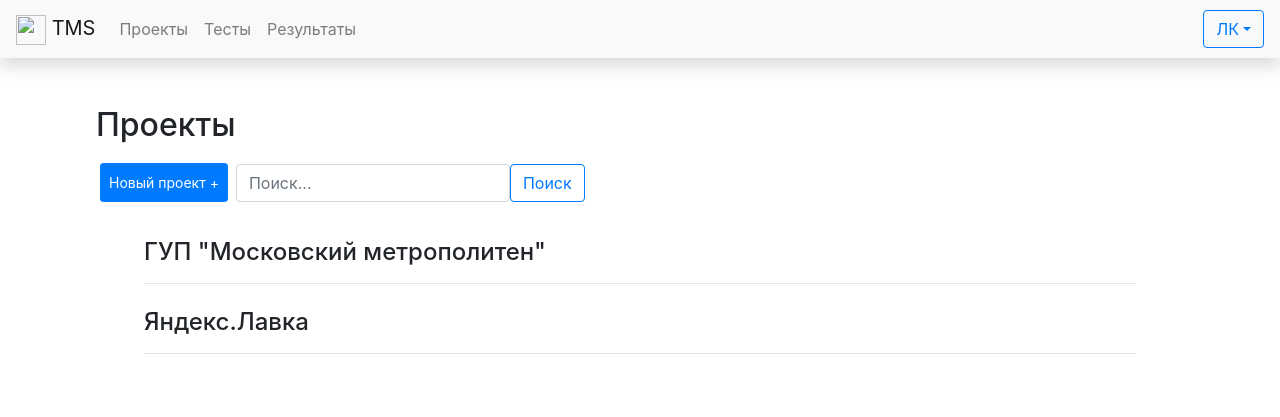
After one commit to zhizhkaa/zhizhkaa_TMS, a Django app: page /projects in a window 1280 px wide. The commit adds this page. Shown: the top 417 px of the page. Run offline with Django 4.2, Linux system fonts and the light colour scheme; a user stored in the database is signed in; data comes from the database, SQL or seed files in the repository; both versions use the stored data as it was after the commit.

Commit message:
updated templates

```diff
--- a/TMS/urls.py
+++ b/TMS/urls.py
@@ -19,4 +19,5 @@ from django.urls import include, path
 urlpatterns = [
     path('', include('tests.urls')),
     path('admin/', admin.site.urls),
+
 ]
--- a/templates/base.html
+++ b/templates/base.html
@@ -27,8 +27,9 @@
 
         <div class="collapse navbar-collapse" id="navbarSupportedContent">
           <ul class="navbar-nav mr-auto">
-              <a class="nav-link" href="#">Проекты</a>
+              <a class="nav-link" href="{% url 'projects' %}">Проекты</a>
               <a class="nav-link" href="#">Тесты</a>
+              <a class="nav-link" href="#">Результаты</a>
           </ul>
 
         <div class="btn-group">
--- a/templates/index.html
+++ /dev/null
@@ -1 +0,0 @@
-{% extends 'base.html' %}
--- /dev/null
+++ b/templates/projects.html
@@ -0,0 +1,23 @@
+{% extends 'base.html' %}
+
+{% block content %}
+<div class="mx-5 p-5">
+    <h2>Проекты</h2>
+    <div class="d-inline-flex flex-row align-items-center p-1">
+        <button type="button" class="btn btn-primary btn-sm p-2 text-nowrap">Новый проект +</button>
+        <div class="input-group p-2">
+            <input type="search" class="form-control rounded" placeholder="Поиск..." aria-label="Поиск..." aria-describedby="search-addon" />
+            <button type="button" class="btn btn-outline-primary">Поиск</button>
+        </div>
+
+    </div>
+    {% for project in projects %}
+    <div class="mx-5 mt-4">
+        <h4> {{ project.project }} </h4>
+
+        <hr>
+    </div>
+    {% endfor %}
+</div>
+
+{% endblock content %}
--- a/tests/urls.py
+++ b/tests/urls.py
@@ -1,7 +1,9 @@
 from django.urls import path
+
 
 from . import views
 
 urlpatterns = [
-    path('', views.index, name='index'),
+    path('projects', views.projects, name='projects'),
+
 ]
```
Also changed, not shown: tests/models.py (+1 -0 lines), db.sqlite3.
